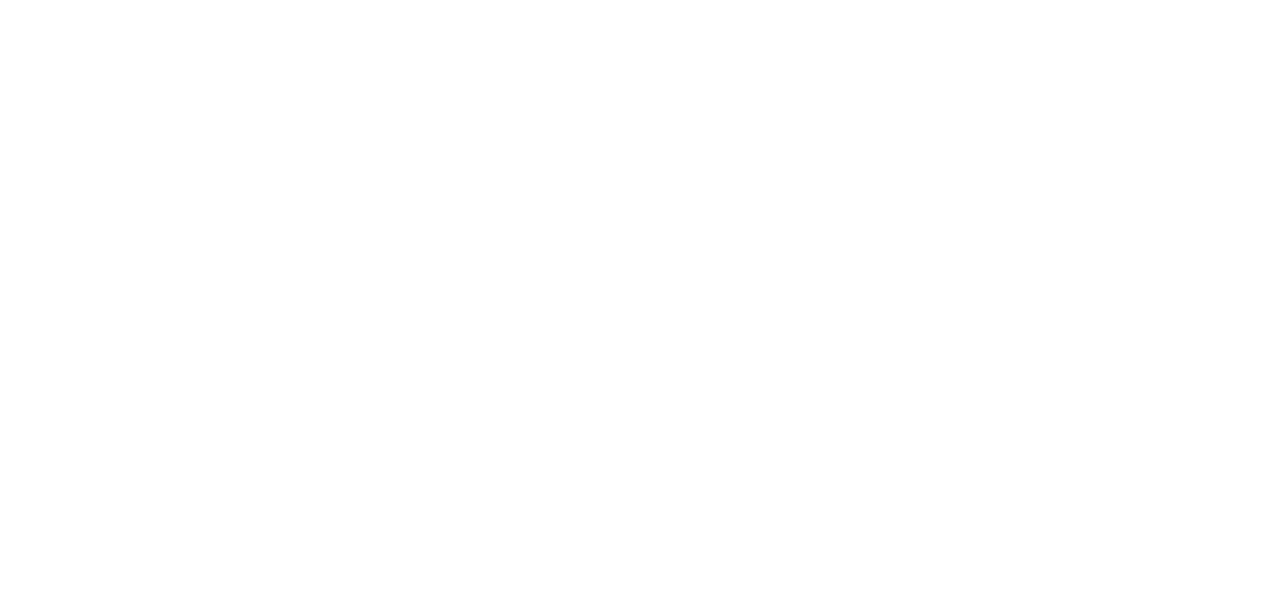
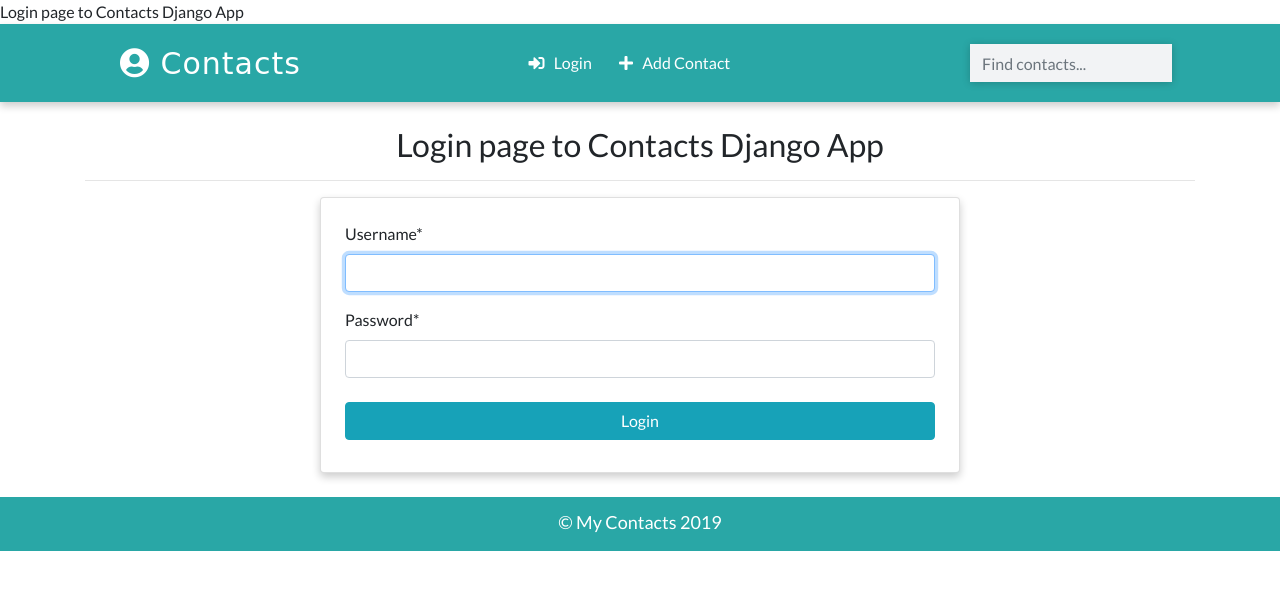
Before and after one commit to sidorkinandrew/contacts, a Django app: page /login/ in a window 1280 px wide. Before the commit the part shown is empty. Shown: the top 590 px of the page. Run offline with Django 3.2, Linux system fonts and the light colour scheme; some libraries are stand-ins or nearby versions.

Commit message:
login page

```diff
--- a/templates/base.html
+++ b/templates/base.html
@@ -44,9 +44,13 @@
         <i class="fas fa-user-circle"></i>&nbsp;Contacts
       </a>
       <p class="feature-link m-0 p-0">
+      <a href="{% url 'login' %}" class="mr-4 text-white">
+      <i class="fas fa-sign-in-alt"></i> &nbsp; Login
+      </a>     <!-- Add contact -->
+
       <a href="{% url 'create' %}" class="mr-4 text-white">
       <i class="fas fa-plus"></i> &nbsp; Add Contact
-      </a>
+      </a>      <!-- Login  -->
       </p>
       <form class="form-inline my-2" action="{% url 'search' %}" method="GET">
         <input
--- a/templates/registration/login.html
+++ b/templates/registration/login.html
@@ -0,0 +1,24 @@
+{% extends 'base.html' %}
+
+{% load crispy_forms_tags %}
+
+{% block title  %}
+Login page to Contacts Django App
+{% endblock title  %}
+
+{% block content %}
+
+<div class="container">
+    <h2 class="heading font-weight-light text-center">
+        Login page to Contacts Django App
+    </h2>
+    <hr>
+</div>
+<div class="container w-50 card p-4 m-4-auto">
+    <form action="" method = "POST" enctype = "multipart/form-data">
+    {{form|crispy}}
+    {% csrf_token %}
+<input type="submit" value="Login" class="w-100 text0white text-center my-2 btn btn-info">
+    </form>
+</div>
+{% endblock content %}
```
